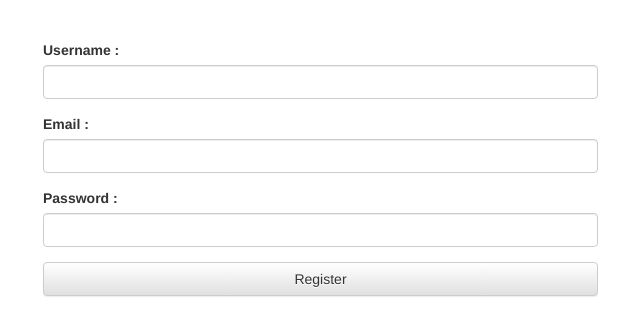
After one commit to naitik179/SIH2020, a Flask app: page /register in a window 1280 px wide. The commit adds this page. Shown: the top 336 px of the page, without its empty margins (27-667 px from the left). Run offline with Flask 2, Linux system fonts and the light colour scheme; some libraries are stand-ins or nearby versions.

Commit message:
added files

```diff
--- a/app.py
+++ b/app.py
@@ -1,10 +1,57 @@
-from flask import Flask,render_template,url_for
+import os
+from flask_sqlalchemy import SQLAlchemy
+from flask import Flask,render_template,url_for,flash,session,logging,request
+
+basedir=os.path.abspath(os.path.dirname(__file__))
+#__file__ ---> C://.../SIH2020/town_flask/app.py
+
 app = Flask(__name__)
+
+
+app.config['SQLALCHEMY_DATABASE_URI']='sqlite:///'+os.path.join(basedir,'data.sqlite')
+app.config['SQLALCHEMY_TRACK_MODIFICATIONS']=False
+
+
+db=SQLAlchemy(app)
+
+class User(db.Model):
+    id=db.Column(db.Integer,primary_key=True)
+    username = db.Column(db.String(80))
+    email = db.Column(db.String(120))
+    password = db.Column(db.String(80))
 
 
 @app.route('/')
 def index():
     return render_template('index.html')
 
+
+@app.route("/login",methods=["GET", "POST"])
+def login():
+    if request.method == "POST":
+        uname = request.form["uname"]
+        passw = request.form["passw"]
+
+        login = user.query.filter_by(username=uname, password=passw).first()
+        if login is not None:
+            return redirect(url_for("index"))
+    return render_template("login.html")
+
+
+@app.route("/register", methods=["GET", "POST"])
+def register():
+    if request.method == "POST":
+        uname = request.form['uname']
+        mail = request.form['mail']
+        passw = request.form['passw']
+
+        register = user(username = uname, email = mail, password = passw)
+        db.session.add(register)
+        db.session.commit()
+
+        return redirect(url_for("login"))
+    return render_template("register.html")
+
 if __name__ == '__main__':
+    db.create_all()
     app.run(debug=True)
--- a/templates/index.html
+++ b/templates/index.html
@@ -40,6 +40,10 @@
               <li class="nav-item">
                   <a class="nav-link tm-nav-link" href="#contact">Contact Us</a>
               </li>
+              <li class="nav-item">
+                <a href="/login" class="btn form-control btn-success">Login/Register</a></li>
+                <!-- <a href="/login" class="btn btn-primary btn-lg active" aria-pressed="true">Login</a></li> -->
+            </li>
             </ul>
           </div>
         </div>
--- /dev/null
+++ b/templates/register.html
@@ -0,0 +1,42 @@
+<!DOCTYPE html>
+<html lang="en">
+<head>
+    <meta charset="UTF-8">
+    <meta name="viewport" content="width=device-width, initial-scale=1.0">
+    <meta http-equiv="X-UA-Compatible" content="ie=edge">
+    <link rel="stylesheet" href="https://cdnjs.cloudflare.com/ajax/libs/meyer-reset/2.0/reset.min.css">
+    <title>Register | Flask</title>
+    <!-- Latest compiled and minified CSS -->
+    <link rel="stylesheet" href="https://maxcdn.bootstrapcdn.com/bootstrap/3.3.7/css/bootstrap.min.css" integrity="sha384-BVYiiSIFeK1dGmJRAkycuHAHRg32OmUcww7on3RYdg4Va+PmSTsz/K68vbdEjh4u" crossorigin="anonymous">
+
+    <!-- Optional theme -->
+    <link rel="stylesheet" href="https://maxcdn.bootstrapcdn.com/bootstrap/3.3.7/css/bootstrap-theme.min.css" integrity="sha384-rHyoN1iRsVXV4nD0JutlnGaslCJuC7uwjduW9SVrLvRYooPp2bWYgmgJQIXwl/Sp" crossorigin="anonymous">
+</head>
+<body>
+    <div class="container">
+        <div class="row" style="margin-top: 40px">
+            <div class="col-sm-6">
+                <form method="POST">
+                    <div class="form-group">
+                      <label for="email">Username : </label>
+                      <input type="text" name="uname" class="form-control" id="uname">
+                    </div>
+                    <div class="form-group">
+                      <label for="email">Email : </label>
+                      <input type="email" name="mail" class="form-control" id="mail">
+                    </div>
+                    <div class="form-group">
+                      <label for="email">Password : </label>
+                      <input type="password" name="passw" class="form-control" id="passw">
+                    </div>
+                    <button type="submit" class="btn form-control btn-default">Register</button>
+                </form>
+            </div>
+        </div>
+    </div>
+
+
+<!-- Latest compiled and minified JavaScript -->
+<script src="https://maxcdn.bootstrapcdn.com/bootstrap/3.3.7/js/bootstrap.min.js" integrity="sha384-Tc5IQib027qvyjSMfHjOMaLkfuWVxZxUPnCJA7l2mCWNIpG9mGCD8wGNIcPD7Txa" crossorigin="anonymous"></script>
+</body>
+</html>
```
Also changed, not shown: templates/login.html (added, +38 -0 lines), data.sqlite (added), 2 other files.
